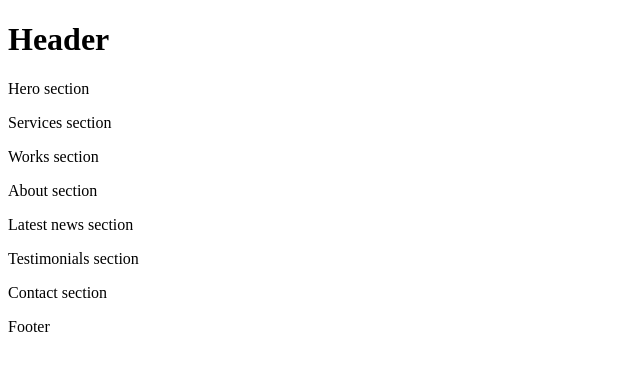
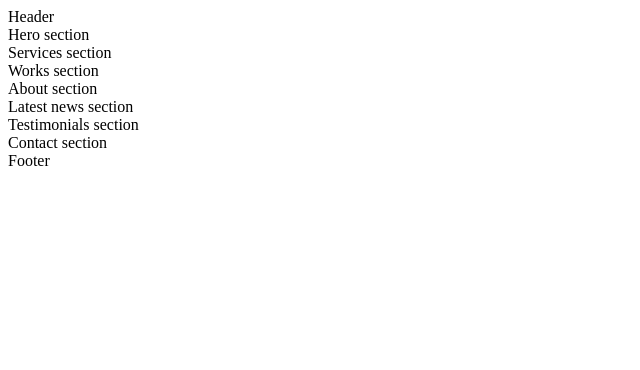
Before and after one commit to DzidediSenaya/alx-frontend, a plain HTML site: page 0x00-html_advanced/5-index.html in a window 1280 px wide. Shown: the whole page, without its empty margins (0-640 px from the left). Drawn offline with Linux system fonts and the light colour scheme.

Commit message:
Update 5-index.html

```diff
--- a/0x00-html_advanced/5-index.html
+++ b/0x00-html_advanced/5-index.html
@@ -11,52 +11,52 @@
   <link rel="icon" type="image/png" href="./favicon.png">
 </head>
 <body>
-  <!-- Header -->
+  <!-- Header section -->
   <header>
-    <h1>Header</h1>
+    Header
   </header>
 
-  <!-- Main content -->
+  <!-- Main section -->
   <main>
-    <!-- First Section - Hero -->
+    <!-- First section - Hero section -->
     <section>
-      <p>Hero section</p>
+      Hero section
     </section>
 
-    <!-- Second Section - Services -->
+    <!-- Second section - Services section -->
     <section>
-      <p>Services section</p>
+      Services section
     </section>
 
-    <!-- Third Section - Works -->
+    <!-- Third section - Works section -->
     <section>
-      <p>Works section</p>
+      Works section
     </section>
 
-    <!-- Fourth Section - About -->
+    <!-- Fourth section - About section -->
     <section>
-      <p>About section</p>
+      About section
     </section>
 
-    <!-- Fifth Section - Latest News -->
+    <!-- Fifth section - Latest news section -->
     <section>
-      <p>Latest news section</p>
+      Latest news section
     </section>
 
-    <!-- Sixth Section - Testimonials -->
+    <!-- Sixth section - Testimonials section -->
     <section>
-      <p>Testimonials section</p>
+      Testimonials section
     </section>
 
-    <!-- Seventh Section - Contact -->
+    <!-- Seventh section - Contact section -->
     <section>
-      <p>Contact section</p>
+      Contact section
     </section>
   </main>
 
-  <!-- Footer -->
+  <!-- Footer section -->
   <footer>
-    <p>Footer</p>
+    Footer
   </footer>
 </body>
 </html>
```
